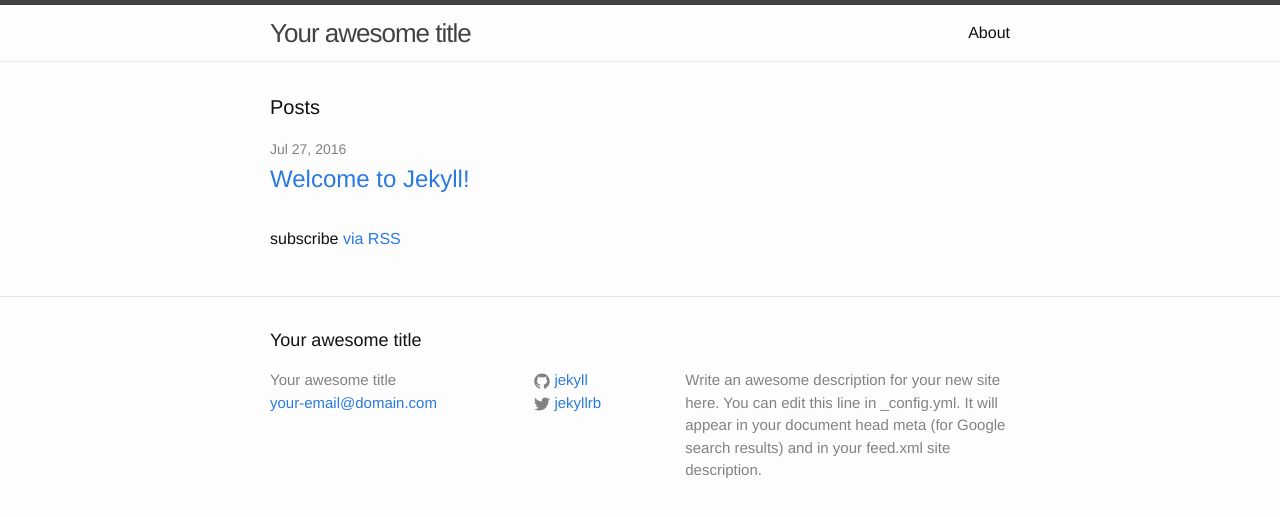
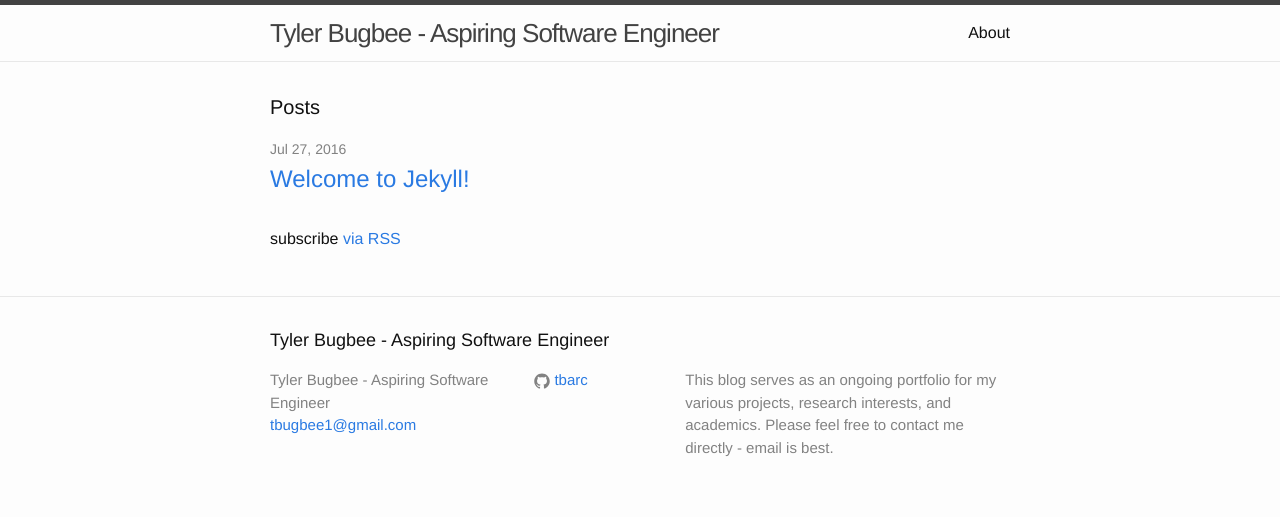
Before and after one commit to tbarc/tbarc.github.io, a Jekyll site: the page built from index.html, in a window 1280 px wide. Shown: the top 517 px of the page. Built offline with Jekyll 4.4.1, drawn with Linux system fonts in a browser that asks for light colours.

Commit message:
Update _config.yml

```diff
--- a/_config.yml
+++ b/_config.yml
@@ -6,16 +6,14 @@
 # 'jekyll serve'. If you change this file, please restart the server process.
 
 # Site settings
-title: Your awesome title
-email: your-email@domain.com
+title: Tyler Bugbee - Aspiring Software Engineer
+email: tbugbee1@gmail.com
 description: > # this means to ignore newlines until "baseurl:"
-  Write an awesome description for your new site here. You can edit this
-  line in _config.yml. It will appear in your document head meta (for
-  Google search results) and in your feed.xml site description.
-baseurl: "" # the subpath of your site, e.g. /blog
+  This blog serves as an ongoing portfolio for my various projects, research interests,
+  and academics. Please feel free to contact me directly - email is best.
+baseurl: "/home" # the subpath of your site, e.g. /blog
 url: "http://yourdomain.com" # the base hostname & protocol for your site
-twitter_username: jekyllrb
-github_username:  jekyll
+github_username:  tbarc
 
 # Build settings
 markdown: kramdown
```
